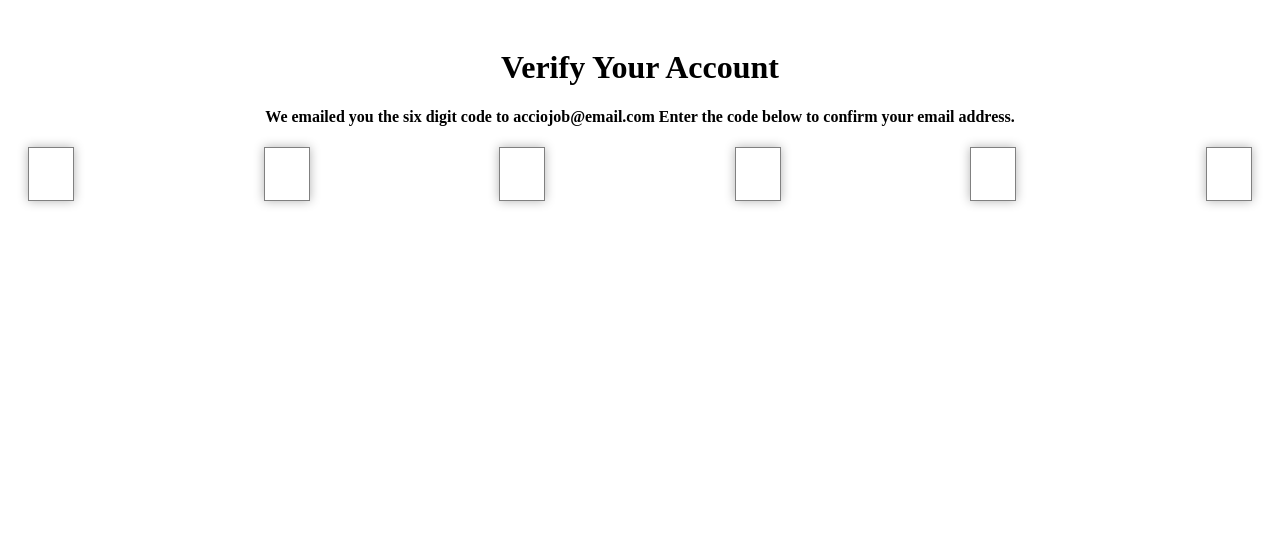
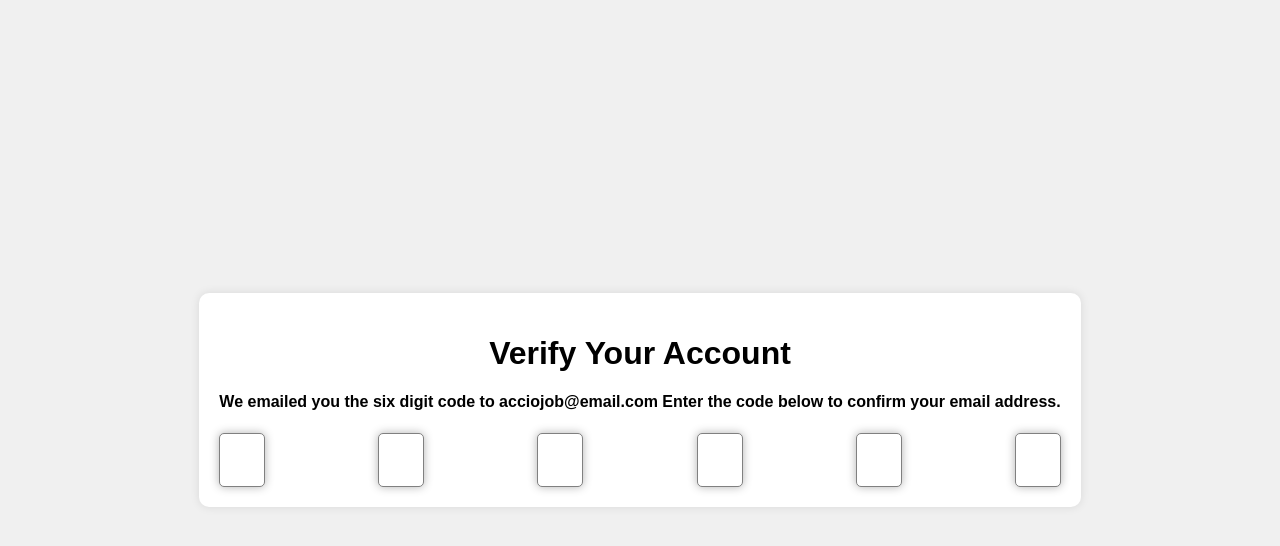
Before and after one commit to acciojob/OTP-gaurav7058, a website: page main.html in a window 1280 px wide. Drawn offline with Linux system fonts and the light colour scheme.

Commit message:
created a submission

```diff
--- a/main.html
+++ b/main.html
@@ -1,51 +1,24 @@
 <!DOCTYPE html>
-
 <html>
-
 <head>
-
     <link rel="stylesheet" href="styles.css">
-
 </head>
-
 <body>
-
     <div class="container">
-
         <h1 id="verification_heading">Verify Your Account</h1>
-
-       <h4 id="verification_subtext">
-
+        <h4 id="verification_subtext">
             We emailed you the six digit code to acciojob@email.com
-
             Enter the code below to confirm your email address.
-
         </h4>
-
         <div class="code-container">
-
-            <input type="text" class="code" maxlength="1">
-
-            <input type="text" class="code"  maxlength="1">
-
-            <input type="text" class="code"  maxlength="1">
-
-            <input type="text" class="code"  maxlength="1">
-
-            <input type="text" class="code"  maxlength="1">
-
-            <input type="text" class="code"  maxlength="1">
-
+            <input type="text" class="code" maxlength="1" id="code-1">
+            <input type="text" class="code" maxlength="1" id="code-2">
+            <input type="text" class="code" maxlength="1" id="code-3">
+            <input type="text" class="code" maxlength="1" id="code-4">
+            <input type="text" class="code" maxlength="1" id="code-5">
+            <input type="text" class="code" maxlength="1" id="code-6">
         </div>
-
     </div>
-
-
-
-    <script type="text/javascript" src="./script.js">
-
-</script>
-
+    <script type="text/javascript" src="./script.js"></script>
 </body>
-
 </html>
--- a/script.js
+++ b/script.js
@@ -1,44 +1,30 @@
-let codes = document.querySelectorAll(".code")
+let codes = document.querySelectorAll(".code");
 
-// change, input
+codes.forEach((code, index) => {
+    code.addEventListener("input", () => {
+        if (code.value.length == 1) {
+            code.classList.remove("focused");
+            if (index < codes.length - 1) {
+                codes[index + 1].focus();
+                codes[index + 1].classList.add("focused");
+            }
+        }
+    });
 
-codes.forEach((code,index)=>{
-    code.addEventListener("input",()=>{
+    code.addEventListener("keydown", (e) => {
+        if (e.key == "Backspace") {
+            if (index > 0 && code.value.length == 0) {
+                codes[index - 1].focus();
+                codes[index - 1].classList.add("focused");
+            }
+        }
+    });
 
-        if(code.value.length == 1){
+    code.addEventListener("focus", () => {
+        code.classList.add("focused");
+    });
 
-             if(index < codes.length-1){
-
-                   codes[index+1].focus()
-
-                   codes[index+1].classList.add("focused")
-
-             }
-
-        }
-
-    })
-
-    // keyup, keydown(press)
-
-    code.addEventListener("keydown",(e)=>{
-
-        if(e.key == "Backspace"){
-
-              if(index > 0 && code.value.length == 0){
-
-
-
-                codes[index-1].focus()
-
-                codes[index-1].classList.add("focused")
-
-              }
-
-        }
-
-    })
-
-
-
-})
+    code.addEventListener("blur", () => {
+        code.classList.remove("focused");
+    });
+});
--- a/styles.css
+++ b/styles.css
@@ -1,45 +1,40 @@
-.container{
-
-   background-color: #fff;
-
-   padding: 20px;
-
-   border-radius: 10px;
-
-   text-align: center;
-
+body {
+    font-family: Arial, sans-serif;
+    display: flex;
+    justify-content: center;
+    align-items: center;
+    height: 100vh;
+    margin: 0;
+    background-color: #f0f0f0;
 }
 
-.code-container{
-
-    display: flex;
-
-    justify-content: space-between;
-
+.container {
+    background-color: #fff;
+    padding: 20px;
+    border-radius: 10px;
+    text-align: center;
+    box-shadow: 0 0 10px rgba(0, 0, 0, 0.1);
 }
 
-.code{
-
-    width: 40px;
-
-    height: 50px;
-
-    font-size: 24px;
-
-    text-align: center;
-
-    border: 1px solid gray;
-
-    box-shadow: 0 0 10px rgba(0,0,0,0.3);
-
+.code-container {
+    display: flex;
+    justify-content: space-between;
+    margin-top: 20px;
 }
 
-.focused{
+.code {
+    width: 40px;
+    height: 50px;
+    font-size: 24px;
+    text-align: center;
+    border: 1px solid gray;
+    box-shadow: 0 0 10px rgba(0,0,0,0.3);
+    border-radius: 5px;
+    outline: none;
+}
 
+.focused {
     border: 2px solid #2baa1a;
-
     border-radius: 10px;
-
     outline: none;
-
 }
```
